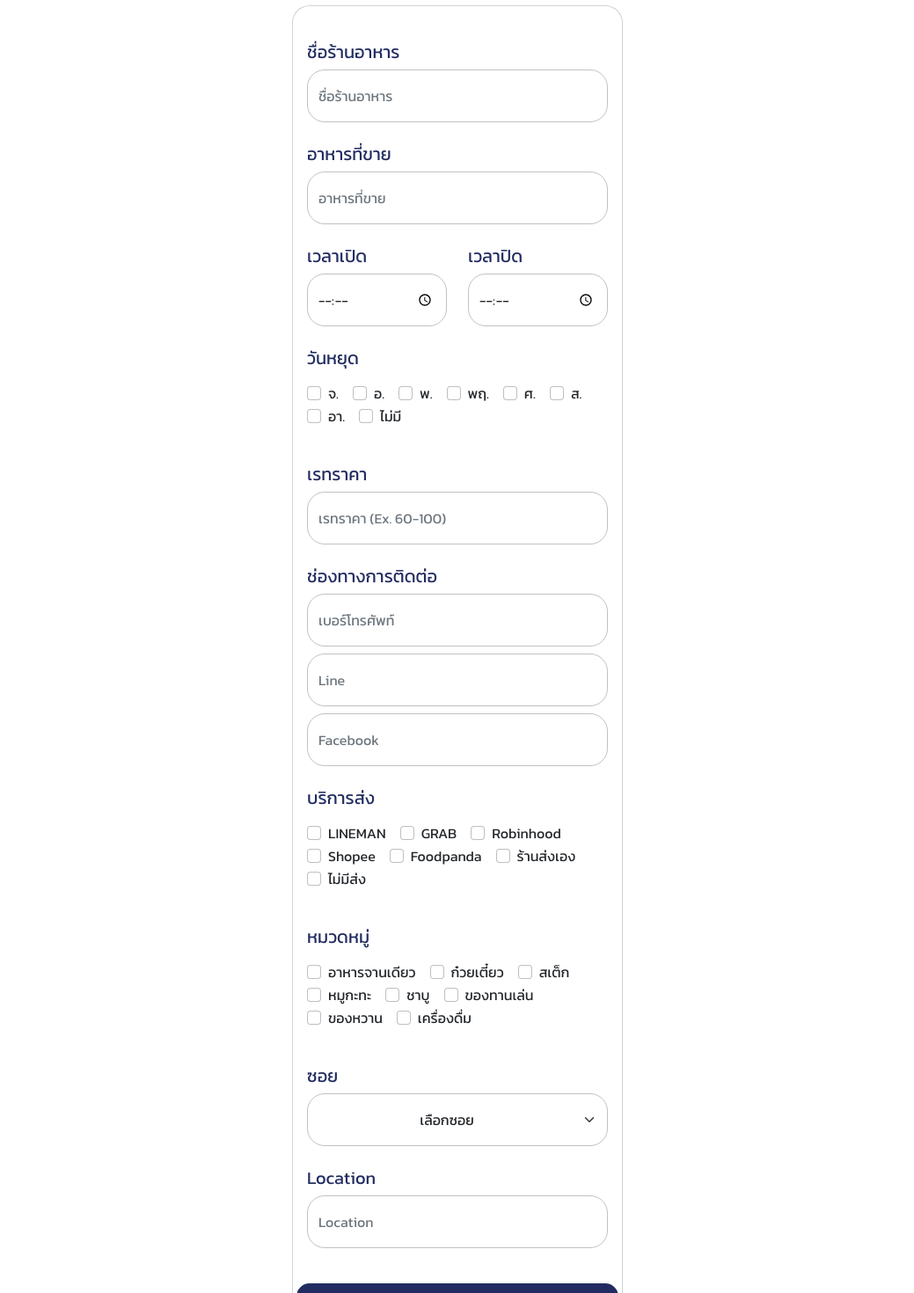
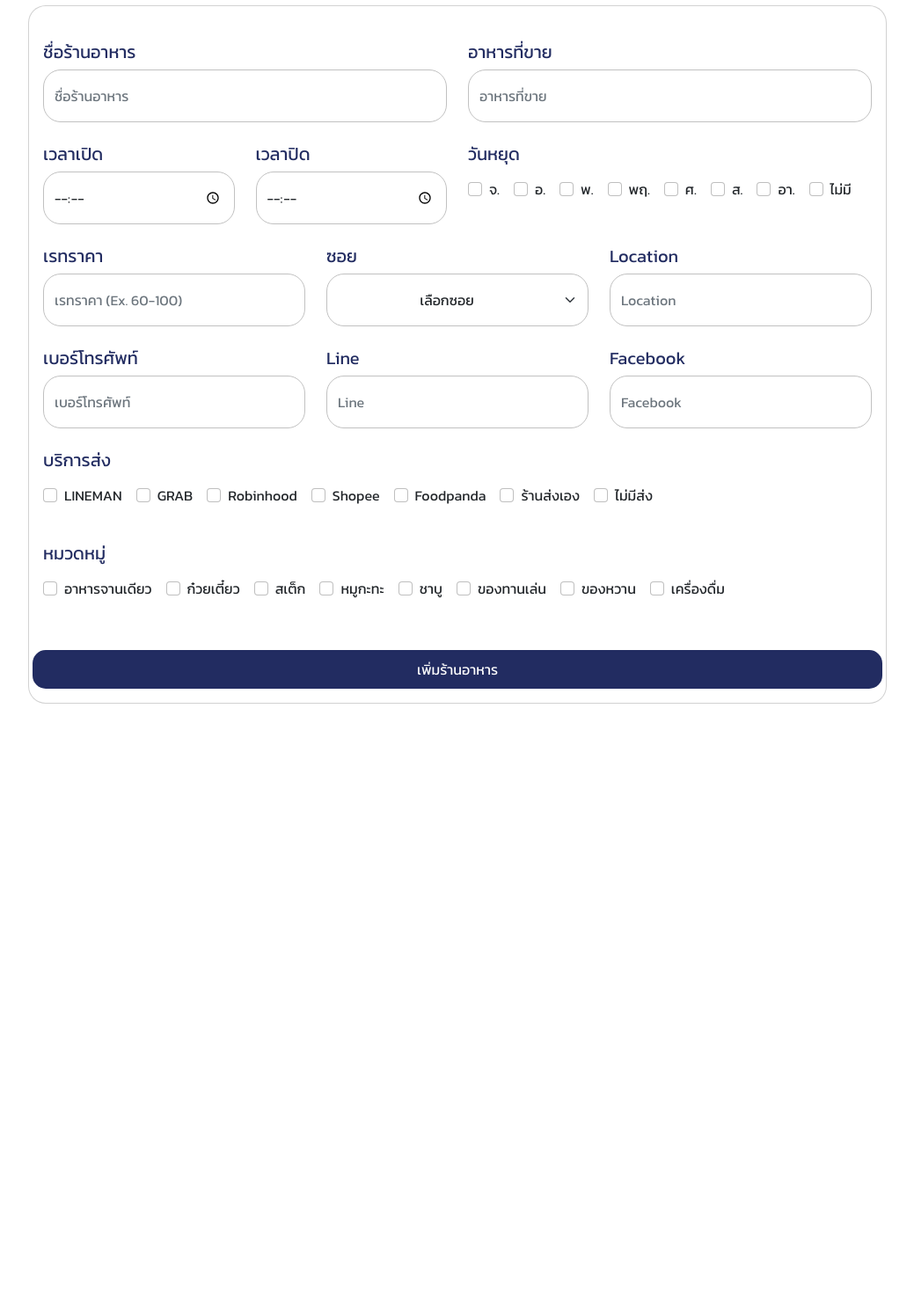
Before and after one commit to 9newton/findfoodfast-project, a React (Create React App) app in the folder front-end/: page /admin/manageRestaurant/add in a window 1280 px wide. Shown: the part 140-1610 px from the top of the page at 88% size, without its empty margins (120-1159 px from the left). After the commit the page ends 940 px from the top, so only its background shows below. Built offline with nearby package versions, Linux system fonts and the light colour scheme; the HTML template or start-up script is replaced by a standard one.

Commit message:
update form layout

```diff
--- a/front-end/src/components/Admin/AdminContent/Edit.js
+++ b/front-end/src/components/Admin/AdminContent/Edit.js
@@ -124,7 +124,7 @@ const Edit = () => {
           <Col
             xs={{ span: 12, offset: 0 }}
             md={{ span: 6, offset: 3 }}
-            xl={{ span: 4, offset: 4 }}
+            xl={{ span: 10, offset: 1 }}
             className="mt-md-4"
           >
             <Card className="card-admin">
@@ -134,7 +134,7 @@ const Edit = () => {
                     <Col
                       xs={{ span: 12, offset: 0 }}
                       md={{ span: 12, offset: 0 }}
-                      xl={{ span: 12, offset: 0 }}
+                      xl={{ span: 6, offset: 0 }}
                       className=""
                     >
                       <div className="text-start">
@@ -150,13 +150,11 @@ const Edit = () => {
                         placeholder="ชื่อร้านอาหาร"
                       />
                     </Col>
-                  </Row>
 
-                  <Row>
                     <Col
                       xs={{ span: 12, offset: 0 }}
                       md={{ span: 12, offset: 0 }}
-                      xl={{ span: 12, offset: 0 }}
+                      xl={{ span: 6, offset: 0 }}
                       className=""
                     >
                       <div className="text-start">
@@ -179,7 +177,7 @@ const Edit = () => {
                     <Col
                       xs={{ span: 12, offset: 0 }}
                       md={{ span: 12, offset: 0 }}
-                      xl={{ span: 6, offset: 0 }}
+                      xl={{ span: 3, offset: 0 }}
                       className=""
                     >
                       <div className="text-start">
@@ -198,7 +196,7 @@ const Edit = () => {
                     <Col
                       xs={{ span: 12, offset: 0 }}
                       md={{ span: 12, offset: 0 }}
-                      xl={{ span: 6, offset: 0 }}
+                      xl={{ span: 3, offset: 0 }}
                       className=""
                     >
                       <div className="text-start">
@@ -213,13 +211,11 @@ const Edit = () => {
                         onChange={(e) => setTimeClose(e.target.value)}
                       />
                     </Col>
-                  </Row>
 
-                  <Row>
                     <Col
                       xs={{ span: 12, offset: 0 }}
                       md={{ span: 12, offset: 0 }}
-                      xl={{ span: 12, offset: 0 }}
+                      xl={{ span: 6, offset: 0 }}
                       className=""
                     >
                       <div className="text-start">
@@ -322,7 +318,7 @@ const Edit = () => {
                     <Col
                       xs={{ span: 12, offset: 0 }}
                       md={{ span: 12, offset: 0 }}
-                      xl={{ span: 12, offset: 0 }}
+                      xl={{ span: 4, offset: 0 }}
                       className=""
                     >
                       <div className="text-start">
@@ -338,18 +334,62 @@ const Edit = () => {
                         placeholder="เรทราคา (Ex. 60-100)"
                       />
                     </Col>
+
+                    <Col
+                      xs={{ span: 12, offset: 0 }}
+                      md={{ span: 12, offset: 0 }}
+                      xl={{ span: 4, offset: 0 }}
+                      className=""
+                    >
+                      <div className="text-start">
+                        <Form.Label className="name h5 mt-4">ซอย</Form.Label>
+                      </div>
+                      <Form.Select
+                        className="select-btn"
+                        aria-label="Default select example"
+                        value={alley}
+                        onChange={(e) => setAlley(e.target.value)}
+                      >
+                        <option className="text-center" value="ซอยพร">
+                          ซอยพร
+                        </option>
+                        <option className="text-center" value="ซอยมาลี">
+                          ซอยมาลี
+                        </option>
+                      </Form.Select>
+                    </Col>
+
+                    <Col
+                      xs={{ span: 12, offset: 0 }}
+                      md={{ span: 12, offset: 0 }}
+                      xl={{ span: 4, offset: 0 }}
+                      className=""
+                    >
+                      <div className="text-start">
+                        <Form.Label className="name h5 mt-4">
+                          Location
+                        </Form.Label>
+                      </div>
+                      <Form.Control
+                        type="text"
+                        className="form-input"
+                        value={location}
+                        onChange={(e) => setLocation(e.target.value)}
+                        placeholder="Location"
+                      />
+                    </Col>
                   </Row>
 
                   <Row>
                     <Col
                       xs={{ span: 12, offset: 0 }}
                       md={{ span: 12, offset: 0 }}
-                      xl={{ span: 12, offset: 0 }}
+                      xl={{ span: 4, offset: 0 }}
                       className=""
                     >
                       <div className="text-start">
                         <Form.Label className="name h5 mt-4">
-                          ช่องทางการติดต่อ
+                          เบอร์โทรศัพท์
                         </Form.Label>
                       </div>
                       <Form.Control
@@ -360,15 +400,16 @@ const Edit = () => {
                         placeholder="เบอร์โทรศัพท์"
                       />
                     </Col>
-                  </Row>
 
-                  <Row>
                     <Col
                       xs={{ span: 12, offset: 0 }}
                       md={{ span: 12, offset: 0 }}
-                      xl={{ span: 12, offset: 0 }}
-                      className="mt-2"
+                      xl={{ span: 4, offset: 0 }}
+                      className=""
                     >
+                      <div className="text-start">
+                        <Form.Label className="name h5 mt-4">Line</Form.Label>
+                      </div>
                       <Form.Control
                         type="text"
                         className="form-input"
@@ -377,15 +418,18 @@ const Edit = () => {
                         placeholder="Line"
                       />
                     </Col>
-                  </Row>
 
-                  <Row>
                     <Col
                       xs={{ span: 12, offset: 0 }}
                       md={{ span: 12, offset: 0 }}
-                      xl={{ span: 12, offset: 0 }}
-                      className="mt-2"
+                      xl={{ span: 4, offset: 0 }}
+                      className=""
                     >
+                      <div className="text-start">
+                        <Form.Label className="name h5 mt-4">
+                          Facebook
+                        </Form.Label>
+                      </div>
                       <Form.Control
                         type="text"
                         className="form-input"
@@ -586,52 +630,7 @@ const Edit = () => {
                       </div>
                     </Col>
                   </Row>
-                  <Row>
-                    <Col
-                      xs={{ span: 12, offset: 0 }}
-                      md={{ span: 12, offset: 0 }}
-                      xl={{ span: 12, offset: 0 }}
-                      className=""
-                    >
-                      <div className="text-start">
-                        <Form.Label className="name h5 mt-4">ซอย</Form.Label>
-                      </div>
-                      <Form.Select
-                        className="select-btn"
-                        aria-label="Default select example"
-                        value={alley}
-                        onChange={(e) => setAlley(e.target.value)}
-                      >
-                        <option className="text-center" value="ซอยพร">
-                          ซอยพร
-                        </option>
-                        <option className="text-center" value="ซอยมาลี">
-                          ซอยมาลี
-                        </option>
-                      </Form.Select>
-                    </Col>
-                  </Row>
-                  <Row>
-                    <Col
-                      xs={{ span: 12, offset: 0 }}
-                      md={{ span: 12, offset: 0 }}
-                      xl={{ span: 12, offset: 0 }}
-                      className=""
-                    >
-                      <div className="text-start">
-                        <Form.Label className="name h5 mt-4">
-                          Location
-                        </Form.Label>
-                      </div>
-                      <Form.Control
-                        type="text"
-                        className="form-input"
-                        value={location}
-                        onChange={(e) => setLocation(e.target.value)}
-                        placeholder="Location"
-                      />
-                    </Col>
-                  </Row>
+
                   <Row className="mt-3">
                     <button
                       xs={{ span: 12, offset: 0 }}
--- a/front-end/src/components/Admin/AdminContent/Popup.js
+++ b/front-end/src/components/Admin/AdminContent/Popup.js
@@ -89,7 +89,7 @@ const Popup = () => {
           <Col
             xs={{ span: 12, offset: 0 }}
             md={{ span: 6, offset: 3 }}
-            xl={{ span: 4, offset: 4 }}
+            xl={{ span: 10, offset: 1 }}
             className="mt-md-4"
           >
             <Card className="card-admin">
@@ -99,7 +99,7 @@ const Popup = () => {
                     <Col
                       xs={{ span: 12, offset: 0 }}
                       md={{ span: 12, offset: 0 }}
-                      xl={{ span: 12, offset: 0 }}
+                      xl={{ span: 6, offset: 0 }}
                       className=""
                     >
                       <div className="text-start">
@@ -115,13 +115,11 @@ const Popup = () => {
                         placeholder="ชื่อร้านอาหาร"
                       />
                     </Col>
-                  </Row>
 
-                  <Row>
                     <Col
                       xs={{ span: 12, offset: 0 }}
                       md={{ span: 12, offset: 0 }}
-                      xl={{ span: 12, offset: 0 }}
+                      xl={{ span: 6, offset: 0 }}
                       className=""
                     >
                       <div className="text-start">
@@ -144,7 +142,7 @@ const Popup = () => {
                     <Col
                       xs={{ span: 12, offset: 0 }}
                       md={{ span: 12, offset: 0 }}
-                      xl={{ span: 6, offset: 0 }}
+                      xl={{ span: 3, offset: 0 }}
                       className=""
                     >
                       <div className="text-start">
@@ -163,7 +161,7 @@ const Popup = () => {
                     <Col
                       xs={{ span: 12, offset: 0 }}
                       md={{ span: 12, offset: 0 }}
-                      xl={{ span: 6, offset: 0 }}
+                      xl={{ span: 3, offset: 0 }}
                       className=""
                     >
                       <div className="text-start">
@@ -178,13 +176,11 @@ const Popup = () => {
                         onChange={(e) => setTimeClose(e.target.value)}
                       />
                     </Col>
-                  </Row>
 
-                  <Row>
                     <Col
                       xs={{ span: 12, offset: 0 }}
                       md={{ span: 12, offset: 0 }}
-                      xl={{ span: 12, offset: 0 }}
+                      xl={{ span: 6, offset: 0 }}
                       className=""
                     >
                       <div className="text-start">
@@ -277,7 +273,7 @@ const Popup = () => {
                     <Col
                       xs={{ span: 12, offset: 0 }}
                       md={{ span: 12, offset: 0 }}
-                      xl={{ span: 12, offset: 0 }}
+                      xl={{ span: 4, offset: 0 }}
                       className=""
                     >
                       <div className="text-start">
@@ -293,18 +289,63 @@ const Popup = () => {
                         placeholder="เรทราคา (Ex. 60-100)"
                       />
                     </Col>
+                    <Col
+                      xs={{ span: 12, offset: 0 }}
+                      md={{ span: 12, offset: 0 }}
+                      xl={{ span: 4, offset: 0 }}
+                      className=""
+                    >
+                      <div className="text-start">
+                        <Form.Label className="name h5 mt-4">ซอย</Form.Label>
+                      </div>
+                      <Form.Select
+                        className="select-btn"
+                        aria-label="Default select example"
+                        value={alley}
+                        onChange={(e) => setAlley(e.target.value)}
+                        required
+                      >
+                        <option className="text-center">เลือกซอย</option>
+                        <option className="text-center" value="ซอยพร">
+                          ซอยพร
+                        </option>
+                        <option className="text-center" value="ซอยมาลี">
+                          ซอยมาลี
+                        </option>
+                      </Form.Select>
+                    </Col>
+
+                    <Col
+                      xs={{ span: 12, offset: 0 }}
+                      md={{ span: 12, offset: 0 }}
+                      xl={{ span: 4, offset: 0 }}
+                      className=""
+                    >
+                      <div className="text-start">
+                        <Form.Label className="name h5 mt-4">
+                          Location
+                        </Form.Label>
+                      </div>
+                      <Form.Control
+                        type="text"
+                        className="form-input"
+                        value={location}
+                        onChange={(e) => setLocation(e.target.value)}
+                        placeholder="Location"
+                      />
+                    </Col>
                   </Row>
 
                   <Row>
                     <Col
                       xs={{ span: 12, offset: 0 }}
                       md={{ span: 12, offset: 0 }}
-                      xl={{ span: 12, offset: 0 }}
+                      xl={{ span: 4, offset: 0 }}
                       className=""
                     >
                       <div className="text-start">
                         <Form.Label className="name h5 mt-4">
-                          ช่องทางการติดต่อ
+                          เบอร์โทรศัพท์
                         </Form.Label>
                       </div>
                       <Form.Control
@@ -315,15 +356,16 @@ const Popup = () => {
                         placeholder="เบอร์โทรศัพท์"
                       />
                     </Col>
-                  </Row>
 
-                  <Row>
                     <Col
                       xs={{ span: 12, offset: 0 }}
                       md={{ span: 12, offset: 0 }}
-                      xl={{ span: 12, offset: 0 }}
-                      className="mt-2"
+                      xl={{ span: 4, offset: 0 }}
+                      className=""
                     >
+                      <div className="text-start">
+                        <Form.Label className="name h5 mt-4">Line</Form.Label>
+                      </div>
                       <Form.Control
                         type="text"
                         className="form-input"
@@ -332,15 +374,18 @@ const Popup = () => {
                         placeholder="Line"
                       />
                     </Col>
-                  </Row>
 
-                  <Row>
                     <Col
                       xs={{ span: 12, offset: 0 }}
                       md={{ span: 12, offset: 0 }}
-                      xl={{ span: 12, offset: 0 }}
-                      className="mt-2"
+                      xl={{ span: 4, offset: 0 }}
+                      className=""
                     >
+                      <div className="text-start">
+                        <Form.Label className="name h5 mt-4">
+                          Facebook
+                        </Form.Label>
+                      </div>
                       <Form.Control
                         type="text"
                         className="form-input"
@@ -526,55 +571,6 @@ const Popup = () => {
                       </div>
                     </Col>
                   </Row>
-                  <Row>
-                    <Col
-                      xs={{ span: 12, offset: 0 }}
-                      md={{ span: 12, offset: 0 }}
-                      xl={{ span: 12, offset: 0 }}
-                      className=""
-                    >
-                      <div className="text-start">
-                        <Form.Label className="name h5 mt-4">ซอย</Form.Label>
-                      </div>
-                      <Form.Select
-                        className="select-btn"
-                        aria-label="Default select example"
-                        value={alley}
-                        onChange={(e) => setAlley(e.target.value)}
-                        required
-                      >
-                        <option className="text-center">เลือกซอย</option>
-                        <option className="text-center" value="ซอยพร">
-                          ซอยพร
-                        </option>
-                        <option className="text-center" value="ซอยมาลี">
-                          ซอยมาลี
-                        </option>
-                      </Form.Select>
-                    </Col>
-                  </Row>
-
-                  <Row>
-                    <Col
-                      xs={{ span: 12, offset: 0 }}
-                      md={{ span: 12, offset: 0 }}
-                      xl={{ span: 12, offset: 0 }}
-                      className=""
-                    >
-                      <div className="text-start">
-                        <Form.Label className="name h5 mt-4">
-                          Location
-                        </Form.Label>
-                      </div>
-                      <Form.Control
-                        type="text"
-                        className="form-input"
-                        value={location}
-                        onChange={(e) => setLocation(e.target.value)}
-                        placeholder="Location"
-                      />
-                    </Col>
-                  </Row>
 
                   {/* <Row>
                     <Col
```
